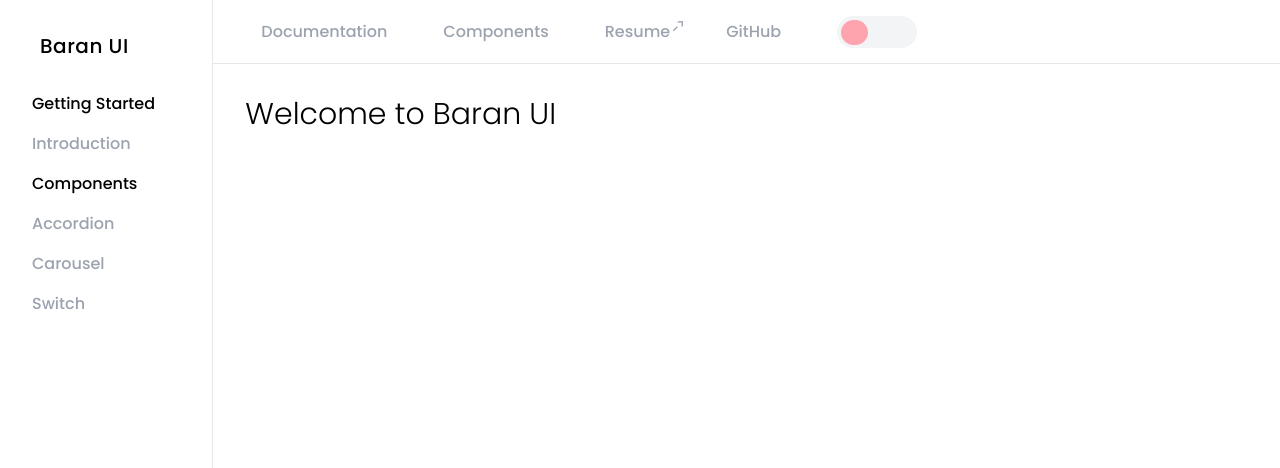
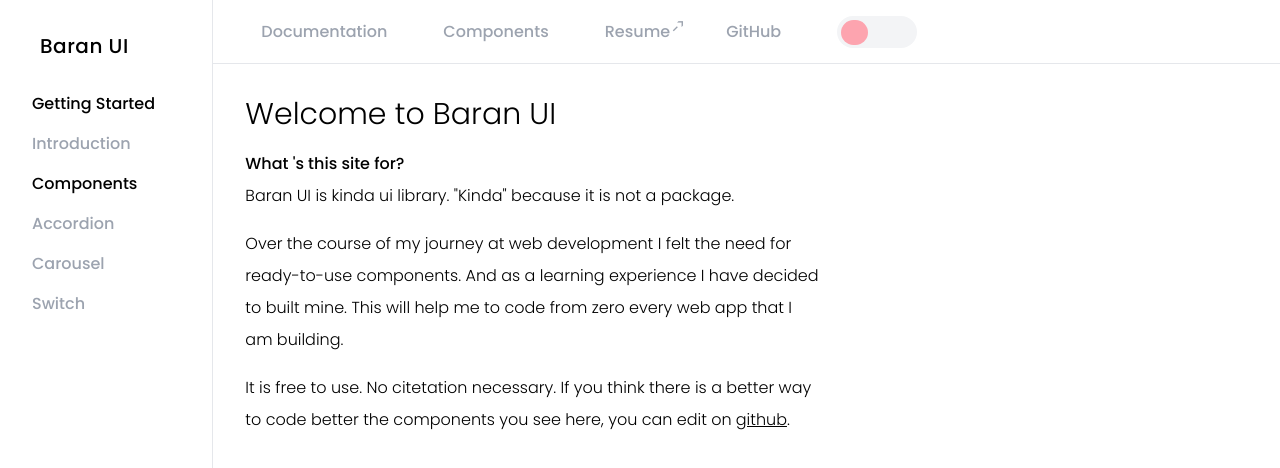
Before and after one commit to phscloq/ui-library, a Next.js app: page / in a window 1280 px wide. Shown: the top 468 px of the page. Built offline with nearby package versions, Linux system fonts and the light colour scheme; no server answers.

Commit message:
Add content to Home page

```diff
--- a/src/app/page.tsx
+++ b/src/app/page.tsx
@@ -1,9 +1,23 @@
+import Link from "next/link";
 
 export default function Home() {
 
   return (
     <main className="">
-    <h1 className=" text-3xl">Welcome to Baran UI</h1>
+    <h1 className=" text-3xl mb-4">Welcome to Baran UI</h1>
+    <h3 className=" font-normal">What &apos;s this site for?</h3>
+    <div className="flex flex-col gap-4">
+            <p>Baran UI is kinda ui library. &quot;Kinda&quot; because it is not a package.</p>
+               <p>Over the course of my journey at web development I felt the need for ready-to-use components.
+               And as a learning experience I have decided to built mine. This will help me to code from zero every web app that I am building.
+            </p>
+            <p>It is free to use. No citetation necessary.
+                If you think there is a better way to code better the components you see here, you can edit on
+                <Link
+                className="ml-1 hover:text-sky-500  underline"
+                href="https://github.com/phscloq/ui-library">github</Link>.
+            </p>
+            </div>
  </main>
   )
 }
```
